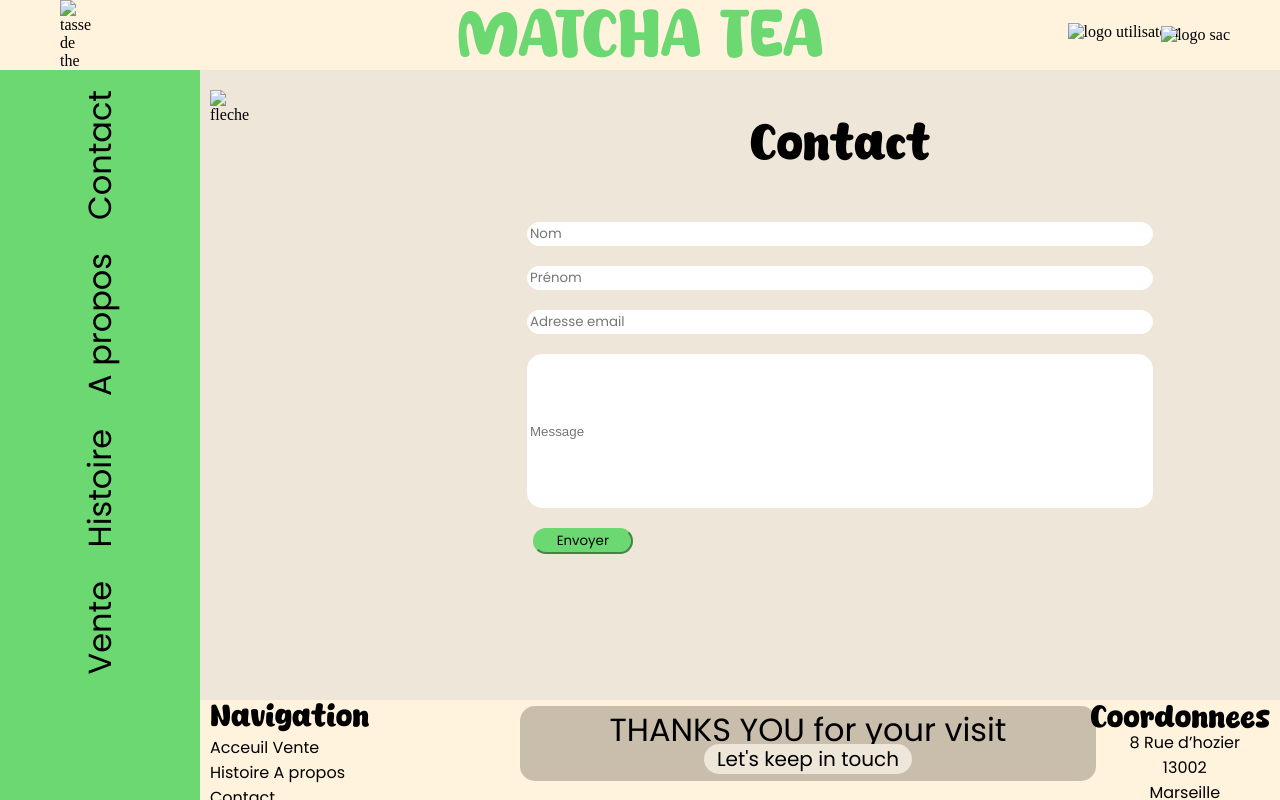
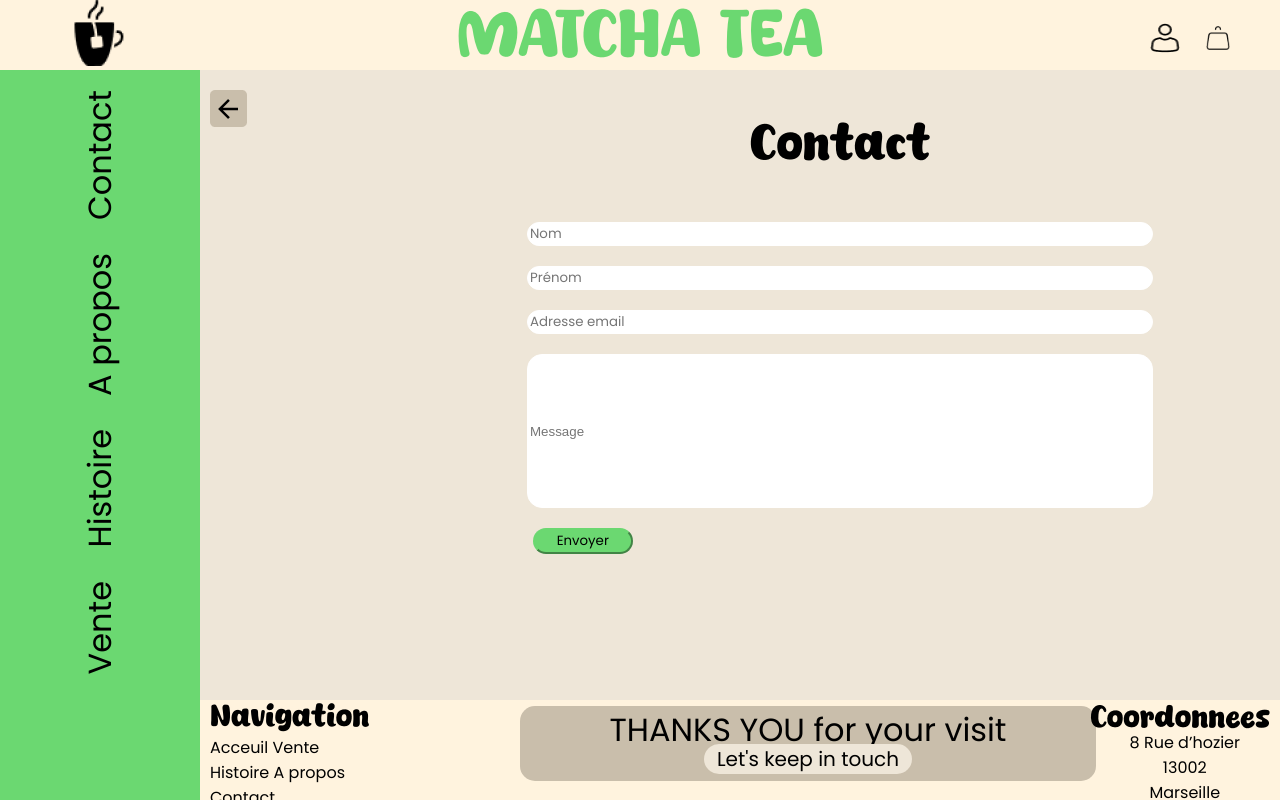
Before and after one commit to Theo-TimGzls/Matcha-Tea, a plain HTML site: page pages/contact.html in a window 1280 px wide. Shown: the top 800 px of the page. Drawn offline with Linux system fonts and the light colour scheme.

Commit message:
feat: ajout image contact

```diff
--- a/pages/contact.html
+++ b/pages/contact.html
@@ -13,7 +13,7 @@
         <header>
             <div class="container-header">
                 <div class="logo-the">
-                    <img class="img-logo-the" src="/asset/src/img/logo\ icon.png" alt="tasse de the">
+                    <img class="img-logo-the" src="/assets/src/img/logo icon.png" alt="tasse de the">
                 </div>
                 <div class="logo">
                     <h1 class="h1_logo">
@@ -21,10 +21,10 @@
                     </h1>
                 </div>
                 <div class="logo-user">
-                    <img class="img-logo-user" href="/pages/profil.html" src="/asset/src/img/profil.png" alt="logo utilisateur">
+                    <img class="img-logo-user" href="/pages/profil.html" src="/assets/src/img/Profil.png" alt="logo utilisateur">
                 </div>
                 <div class="logo-shop">
-                    <img class="img-logo-shop" href="/pages/commandes.html" src="/asset/src/img/panier.png" alt="logo sac">
+                    <img class="img-logo-shop" href="/pages/commandes.html" src="/assets/src/img/Panier.png" alt="logo sac">
                 </div>
             </div>
         </header>
@@ -59,7 +59,7 @@
         <main>
             <div class="contenu">
                 <div class="fleche">
-                    <img src="/asset/src/img/fleche-grise.png" alt="fleche" href="index.html">
+                    <img src="/assets/src/img/fleche-grise.png" alt="fleche" href="index.html">
                 </div>
                 <div class="contact">
                     <h3 class="h3-contact">
```
